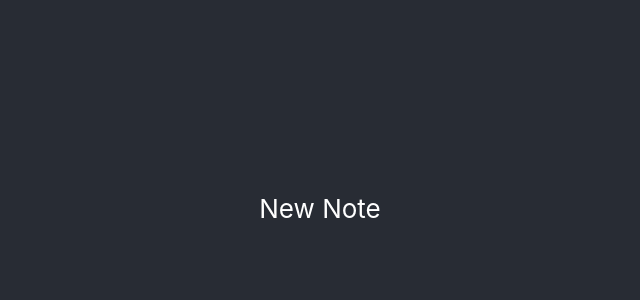
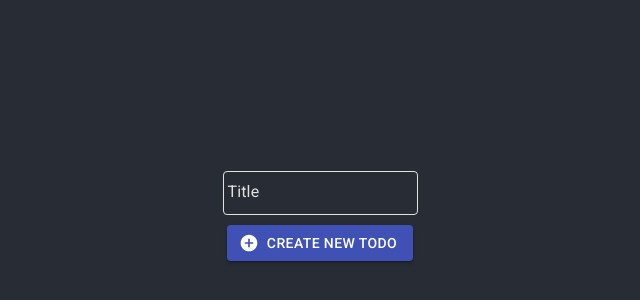
Before and after one commit to invasionofsmallcubes/pwa-indexeddb-app, a React (Create React App) app: page /notes/new in a window 1280 px wide. Shown: the part 192-492 px from the top of the page, without its empty margins (320-960 px from the left). Built offline with nearby package versions, Linux system fonts and the light colour scheme.

Commit message:
added form to create title

```diff
--- a/src/CreateNote.js
+++ b/src/CreateNote.js
@@ -1,8 +1,75 @@
+import { fade, makeStyles } from '@material-ui/core/styles';
+
+import AddCircleIcon from '@material-ui/icons/AddCircle';
+import Button from '@material-ui/core/Button';
 import React from 'react';
+import TextField from '@material-ui/core/TextField';
+
+const useStyles = makeStyles(theme => ({
+    root: {
+        border: '1px solid #e2e2e1',
+        overflow: 'hidden',
+        padding: 5,
+        borderRadius: 4,
+        marginBottom: 10,
+        color: '#e2e2e1',
+        transition: theme.transitions.create(['border-color', 'box-shadow']),
+        '&:hover': {
+        },
+        '&$focused': {
+            boxShadow: `${fade(theme.palette.primary.main, 0.25)} 0 0 0 2px`,
+            borderColor: theme.palette.primary.main,
+        },
+    },
+    focused: {},
+}));
+
+const useStyles1 = makeStyles(theme => ({
+    root: {
+        overflow: 'hidden',
+        padding: 5,
+        borderRadius: 4,
+        marginBottom: 10,
+        color: '#e2e2e1',
+        transition: theme.transitions.create(['border-color', 'box-shadow']),
+        '&:hover': {
+        },
+        '&$focused': {
+            borderColor: theme.palette.primary.main,
+            marginBottom: 5
+        },
+    },
+    focused: {},
+}));
 
 function CreateNote() {
+    const classes = useStyles();
+    const classesLabel = useStyles1();
+
+    function createNote() {
+
+    }
+
     return (
-        <div>New Note</div>
+        <form noValidate autoComplete="off">
+            <div>
+                <TextField
+                    id="title"
+                    label="Title"
+                    InputLabelProps={{ classes: classesLabel, disableUnderline: true }}
+                    InputProps={{ classes, disableUnderline: true }} />
+            </div>
+            <div>
+                <Button
+                    variant="contained"
+                    color="primary"
+                    onClick={createNote}
+                    startIcon={<AddCircleIcon />}
+                >
+                    Create New ToDo
+                </Button>
+            </div>
+        </form>
     );
 }
 
```
Also changed, not shown: 1 other file (tests, documents, lock files or other folders).
